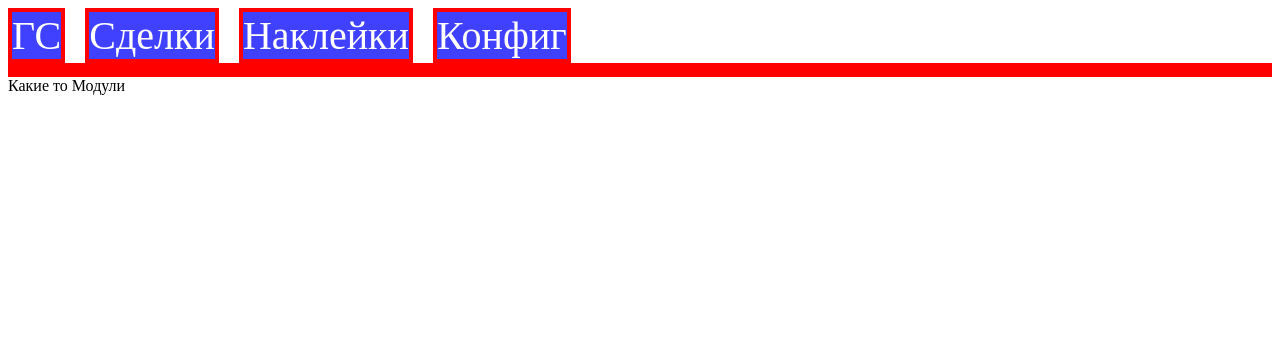
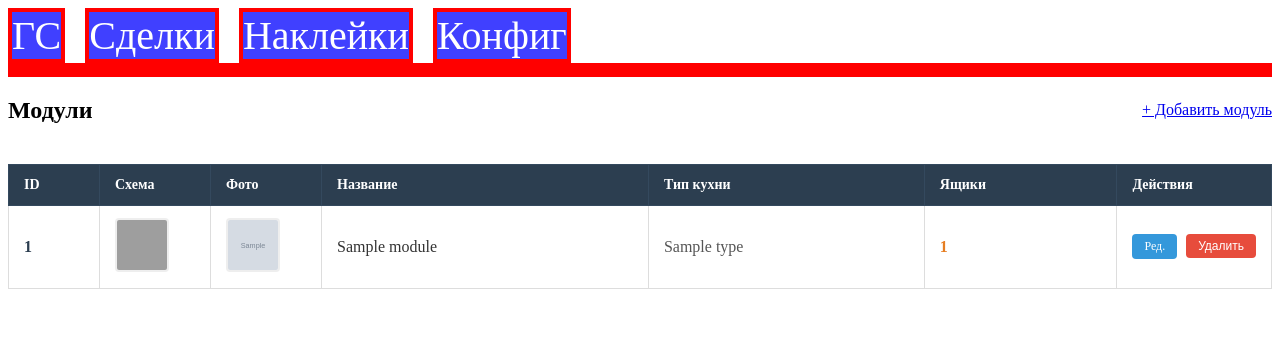
Before and after one commit to wepron/tip4, a Flask app: page /configurator/modules in a window 1280 px wide. Shown: the top 337 px of the page. Run offline with Flask 3, Linux system fonts and the light colour scheme; tables that the repository leaves empty hold one stand-in row (values such as "Sample post"); grey boxes marked "Sample" are stand-in pictures; grey boxes are pictures that could not be loaded.

Commit message:
коммит

```diff
--- a/models.py
+++ b/models.py
@@ -66,5 +66,7 @@ class Module(db.Model):
                       CheckConstraint('boxes >= 0'),
                       nullable=False)
 
+    kitchen_type = db.relationship('KitchenType', backref='modules')
+
     def __repr__(self):
         return f'<Module {self.name}>'
--- a/routes.py
+++ b/routes.py
@@ -1,6 +1,13 @@
-from flask import render_template, request, redirect, url_for, flash
+from flask import (render_template,
+                   request, redirect,
+                   url_for, flash, current_app)
+
 from models import Color, Fitting, KitchenType, KitchenBase, Module
 from extensions import db
+# from werkzeug.utils import secure_filename
+from pathlib import Path
+import os
+
 
 # Убираем secure_filename из импорта, так как она уже есть в utils
 from utils import (
@@ -9,6 +16,70 @@ from utils import (
     create_kitchen_folders,
     rename_kitchen_folders
 )
+
+
+# /static/images/photos_module/{kitchen_type_id}/
+
+
+def save_module_photo(file, module_name, kitchen_type_name, old_path=None):
+    if not file or file.filename == '':
+        return old_path
+
+    if old_path:
+        old_full_path = Path(current_app.root_path) / 'static' / old_path
+        if old_full_path.exists():
+            old_full_path.unlink()
+
+    safe_type = kitchen_type_name.replace(' ', '_')
+    safe_name = module_name.replace(' ', '_')
+
+    ext = file.filename.rsplit('.', 1)[1].lower() if '.' in file.filename else 'jpg'
+    filename = f"{safe_type}_{safe_name}_photo.{ext}"
+
+    # Используем Path - он сам ставит правильные слеши
+    filepath = Path('images') / 'photos_module' / safe_type / filename
+    filepath = str(filepath).replace('\\', '/')  # конвертируем для URL
+
+    full_path = Path(current_app.root_path) / 'static' / filepath
+
+    full_path.parent.mkdir(parents=True, exist_ok=True)
+
+    with open(full_path, 'wb') as f:
+        file.save(f)
+
+    return filepath
+
+
+def save_module_scheme(file, module_name, kitchen_type_name, old_path=None):
+    if not file or file.filename == '':
+        return old_path
+
+    # Удаляем старый файл, если есть
+    if old_path:
+        old_full_path = Path(current_app.root_path) / 'static' / old_path
+        if old_full_path.exists():
+            old_full_path.unlink()
+
+    # Очищаем имена
+    safe_type = kitchen_type_name.replace(' ', '_')
+    safe_name = module_name.replace(' ', '_')
+
+    # Получаем расширение
+    ext = file.filename.rsplit('.', 1)[1].lower() if '.' in file.filename else 'jpg'
+    filename = f"{safe_type}_{safe_name}_scheme.{ext}"
+
+    # Формируем путь (для БД и URL)
+    filepath = Path('images') / 'schemes_module' / safe_type / filename
+    filepath = str(filepath).replace('\\', '/')
+
+    # Полный путь для сохранения
+    full_path = Path(current_app.root_path) / 'static' / filepath
+
+    # Создаем папки и сохраняем
+    full_path.parent.mkdir(parents=True, exist_ok=True)
+    file.save(str(full_path))
+
+    return filepath
 
 
 def register_routes(app):
@@ -89,9 +160,179 @@ def register_routes(app):
         flash('Цвет успешно удалён!', 'success')
         return redirect(url_for('colors'))
 
+    ###########################################################################
     @app.route('/configurator/modules')
     def modules():
-        return render_template('modules.html', show_header=True)
+        modules = Module.query.all()
+        return render_template('modules.html',
+                               modules=modules,
+                               show_header=True)
+
+    # Создание модуля
+    @app.route('/modules/create', methods=['GET', 'POST'])
+    def module_create():
+        if request.method == 'POST':
+            name = request.form['name']
+            short_name = request.form['short_name']
+            kitchen_base_id = request.form['kitchen_base_id']
+            kitchen_type_id = int(request.form['kitchen_type_id'])
+            boxes = request.form.get('boxes', type=int)
+
+            # Получаем название типа кухни (текст, не ID)
+            kitchen_type = KitchenType.query.get(kitchen_type_id)
+            kitchen_type_name = kitchen_type.name if kitchen_type else "unknown"
+
+            module = Module(
+                name=name,
+                short_name=short_name,
+                kitchen_base_id=kitchen_base_id,
+                kitchen_type_id=kitchen_type_id,
+                boxes=boxes
+            )
+
+            db.session.add(module)
+            db.session.commit()
+
+            # Сохраняем фото
+            if 'photo_path' in request.files and request.files['photo_path'].filename:
+                module.photo_path = save_module_photo(
+                    request.files['photo_path'],
+                    name,
+                    kitchen_type_name,
+                    None
+                )
+
+            # Сохраняем схему
+            if 'scheme_path' in request.files and request.files['scheme_path'].filename:
+                module.scheme_path = save_module_scheme(
+                    request.files['scheme_path'],
+                    name,
+                    kitchen_type_name,
+                    None
+                )
+
+            db.session.commit()
+
+            flash('Модуль успешно создан!', 'success')
+            return redirect(url_for('modules'))
+
+        kitchen_bases = KitchenBase.query.all()
+        kitchen_types = KitchenType.query.all()
+
+        return render_template(
+            'module_form.html',
+            title='Создать модуль',
+            module=None,
+            kitchen_bases=kitchen_bases,
+            kitchen_types=kitchen_types
+        )
+
+    # Редактирование модуля
+    @app.route('/modules/edit/<int:id>', methods=['GET', 'POST'])
+    def module_edit(id):
+        module = Module.query.get_or_404(id)
+
+        if request.method == 'POST':
+            old_kitchen_type_name = module.kitchen_type.name if module.kitchen_type else "unknown"
+            new_kitchen_type_id = int(request.form['kitchen_type_id'])
+
+            new_kitchen_type = KitchenType.query.get(new_kitchen_type_id)
+            new_kitchen_type_name = new_kitchen_type.name if new_kitchen_type else "unknown"
+
+            module.name = request.form['name']
+            module.short_name = request.form['short_name']
+            module.kitchen_base_id = request.form['kitchen_base_id']
+            module.kitchen_type_id = new_kitchen_type_id
+            module.boxes = request.form.get('boxes', type=int)
+
+            # Обновляем фото
+            if 'photo_path' in request.files and request.files['photo_path'].filename:
+                module.photo_path = save_module_photo(
+                    request.files['photo_path'],
+                    module.name,
+                    new_kitchen_type_name,
+                    module.photo_path
+                )
+            elif old_kitchen_type_name != new_kitchen_type_name and module.photo_path:
+                # Перемещаем фото при смене типа кухни
+                old_full = os.path.join(current_app.root_path,
+                                        'static',
+                                        module.photo_path)
+                new_path = module.photo_path.replace(old_kitchen_type_name,
+                                                     new_kitchen_type_name)
+                new_full = os.path.join(current_app.root_path,
+                                        'static',
+                                        new_path)
+                if os.path.exists(old_full):
+                    os.makedirs(os.path.dirname(new_full), exist_ok=True)
+                    os.rename(old_full, new_full)
+                    module.photo_path = new_path
+
+            # Обновляем схему
+            if 'scheme_path' in request.files and request.files['scheme_path'].filename:
+                module.scheme_path = save_module_scheme(
+                    request.files['scheme_path'],
+                    module.name,
+                    new_kitchen_type_name,
+                    module.scheme_path
+                )
+            elif old_kitchen_type_name != new_kitchen_type_name and module.scheme_path:
+                old_full = os.path.join(current_app.root_path,
+                                        'static',
+                                        module.scheme_path)
+                new_path = module.scheme_path.replace(old_kitchen_type_name,
+                                                      new_kitchen_type_name)
+                new_full = os.path.join(current_app.root_path,
+                                        'static',
+                                        new_path)
+                if os.path.exists(old_full):
+                    os.makedirs(os.path.dirname(new_full), exist_ok=True)
+                    os.rename(old_full, new_full)
+                    module.scheme_path = new_path
+
+            db.session.commit()
+
+            flash('Модуль успешно обновлён!', 'success')
+            return redirect(url_for('modules'))
+
+        kitchen_bases = KitchenBase.query.all()
+        kitchen_types = KitchenType.query.all()
+
+        return render_template(
+            'module_form.html',
+            title='Редактировать модуль',
+            module=module,
+            kitchen_bases=kitchen_bases,
+            kitchen_types=kitchen_types
+        )
+
+    # Удаление модуля
+    @app.route('/modules/delete/<int:id>', methods=['POST'])
+    def module_delete(id):
+        module = Module.query.get_or_404(id)
+
+        # Удаляем файлы
+        if module.photo_path:
+            full_path = os.path.join(current_app.root_path,
+                                     'static',
+                                     module.photo_path)
+            if os.path.exists(full_path):
+                os.remove(full_path)
+
+        if module.scheme_path:
+            full_path = os.path.join(current_app.root_path,
+                                     'static',
+                                     module.scheme_path)
+            if os.path.exists(full_path):
+                os.remove(full_path)
+
+        db.session.delete(module)
+        db.session.commit()
+
+        flash('Модуль успешно удалён!', 'success')
+        return redirect(url_for('modules'))
+
+###############################################################################
 
     @app.route('/configurator/fittings')
     def fittings():
--- a/static/css/style.css
+++ b/static/css/style.css
@@ -415,3 +415,190 @@
     padding: 40px;
     color: #666;
 }
+
+
+/* ========== ТАБЛИЦА МОДУЛЕЙ ========== */
+
+.table-responsive {
+    overflow-x: auto;
+}
+
+.modules-table {
+    width: 100%;
+    border-collapse: collapse;
+    background-color: white;
+    box-shadow: 0 1px 3px rgba(0, 0, 0, 0.1);
+}
+
+/* Заголовки */
+.modules-table th {
+    background-color: #2c3e50;
+    color: white;
+    padding: 12px 15px;
+    text-align: left;
+    font-weight: 600;
+    font-size: 14px;
+    border: 1px solid #34495e;
+}
+
+/* Ячейки */
+.modules-table td {
+    padding: 12px 15px;
+    text-align: left;
+    border: 1px solid #ddd;
+    vertical-align: middle;
+}
+
+/* Строки - зебра */
+.modules-table tbody tr:nth-child(even) {
+    background-color: #f9f9f9;
+}
+
+.modules-table tbody tr:nth-child(odd) {
+    background-color: #ffffff;
+}
+
+.modules-table tbody tr:hover {
+    background-color: #f5f5f5;
+    transition: background-color 0.3s ease;
+}
+
+/* Ячейка с ID */
+.id-cell {
+    font-weight: bold;
+    color: #2c3e50;
+    text-align: center;
+    width: 60px;
+}
+
+/* Ячейки с изображениями */
+.image-cell {
+    text-align: center;
+    width: 80px;
+}
+
+.module-thumbnail {
+    width: 50px;
+    height: 50px;
+    object-fit: cover;
+    border-radius: 8px;
+    border: 2px solid #eee;
+    transition: transform 0.2s ease, border-color 0.2s ease;
+}
+
+.module-thumbnail:hover {
+    transform: scale(1.1);
+    border-color: #3498db;
+}
+
+.no-image {
+    color: #bbb;
+    font-size: 20px;
+    font-weight: bold;
+}
+
+/* Название модуля */
+.name-cell {
+    font-weight: 500;
+    color: #333;
+}
+
+/* Тип кухни */
+.type-cell {
+    color: #555;
+}
+
+/* Ящики */
+.boxes-cell {
+    text-align: center;
+    font-weight: bold;
+    color: #e67e22;
+}
+
+/* Действия */
+.actions-cell {
+    white-space: nowrap;
+    text-align: center;
+    width: 120px;
+}
+
+.btn-edit-small {
+    background-color: #3498db;
+    color: white;
+    padding: 5px 12px;
+    text-decoration: none;
+    border-radius: 4px;
+    font-size: 12px;
+    display: inline-block;
+    margin-right: 5px;
+    transition: background-color 0.3s ease;
+    border: none;
+    cursor: pointer;
+}
+
+.btn-edit-small:hover {
+    background-color: #2980b9;
+}
+
+.btn-delete-small {
+    background-color: #e74c3c;
+    color: white;
+    padding: 5px 12px;
+    text-decoration: none;
+    border-radius: 4px;
+    font-size: 12px;
+    display: inline-block;
+    border: none;
+    cursor: pointer;
+    transition: background-color 0.3s ease;
+}
+
+.btn-delete-small:hover {
+    background-color: #c0392b;
+}
+
+/* ========== АДАПТИВ ДЛЯ МОБИЛОК ========== */
+@media (max-width: 768px) {
+    .modules-table th,
+    .modules-table td {
+        padding: 8px 10px;
+        font-size: 12px;
+    }
+
+    .module-thumbnail {
+        width: 35px;
+        height: 35px;
+    }
+
+    .image-cell {
+        width: 55px;
+    }
+
+    .actions-cell {
+        width: 100px;
+    }
+
+    .btn-edit-small,
+    .btn-delete-small {
+        padding: 4px 8px;
+        font-size: 10px;
+    }
+}
+
+/* Для очень маленьких экранов */
+@media (max-width: 480px) {
+    .modules-table th {
+        font-size: 11px;
+        padding: 6px 8px;
+    }
+
+    .modules-table td {
+        padding: 6px 8px;
+        font-size: 11px;
+    }
+
+    .module-thumbnail {
+        width: 30px;
+        height: 30px;
+    }
+}
--- a/templates/modules.html
+++ b/templates/modules.html
@@ -4,7 +4,61 @@
 
 {% block content %}
 
-<div>Какие то Модули</div>
+<div style="display: flex; justify-content: space-between; align-items: center; margin-bottom: 20px;">
+    <h2>Модули</h2>
+    <a href="{{ url_for('module_create') }}" class="btn btn-primary">
+        + Добавить модуль
+    </a>
+</div>
 
+<div class="table-responsive">
+    <table class="modules-table">
+        <thead>
+            <tr>
+                <th>ID</th>
+                <th>Схема</th>
+                <th>Фото</th>
+                <th>Название</th>
+                <th>Тип кухни</th>
+                <th>Ящики</th>
+                <th>Действия</th>
+            </tr>
+        </thead>
+        <tbody>
+            {% for module in modules %}
+            <tr>
+                <td class="id-cell">{{ module.id }}</td>
+                <td class="image-cell">
+                    {% if module.scheme_path %}
+                        <img src="{{ url_for('static', filename=module.scheme_path) }}"
+                             class="module-thumbnail"
+                             alt="Схема">
+                    {% else %}
+                        <span class="no-image">—</span>
+                    {% endif %}
+                </td>
+                <td class="image-cell">
+                    {% if module.photo_path %}
+                        <img src="{{ url_for('static', filename=module.photo_path) }}"
+                             class="module-thumbnail"
+                             alt="Фото">
+                    {% else %}
+                        <span class="no-image">—</span>
+                    {% endif %}
+                </td>
+                <td class="name-cell">{{ module.name }}</td>
+                <td class="type-cell">{{ module.kitchen_type.name if module.kitchen_type else '-' }}</td>
+                <td class="boxes-cell">{{ module.boxes }}</td>
+                <td class="actions-cell">
+                    <a href="{{ url_for('module_edit', id=module.id) }}" class="btn-edit-small">Ред.</a>
+                    <form method="POST" action="{{ url_for('module_delete', id=module.id) }}" style="display: inline;">
+                        <button type="submit" class="btn-delete-small" onclick="return confirm('Точно удалить модуль?')">Удалить</button>
+                    </form>
+                </td>
+            </tr>
+            {% endfor %}
+        </tbody>
+    </table>
+</div>
 
 {% endblock %}
```
Also changed, not shown: templates/module_form.html (added, +75 -0 lines), static/images/photos_module/IDEA/IDEA_Стол_200_photo.jpeg (added), static/images/schemes_module/IDEA/IDEA_Стол_200_scheme.jpg (added), 1 other file.
